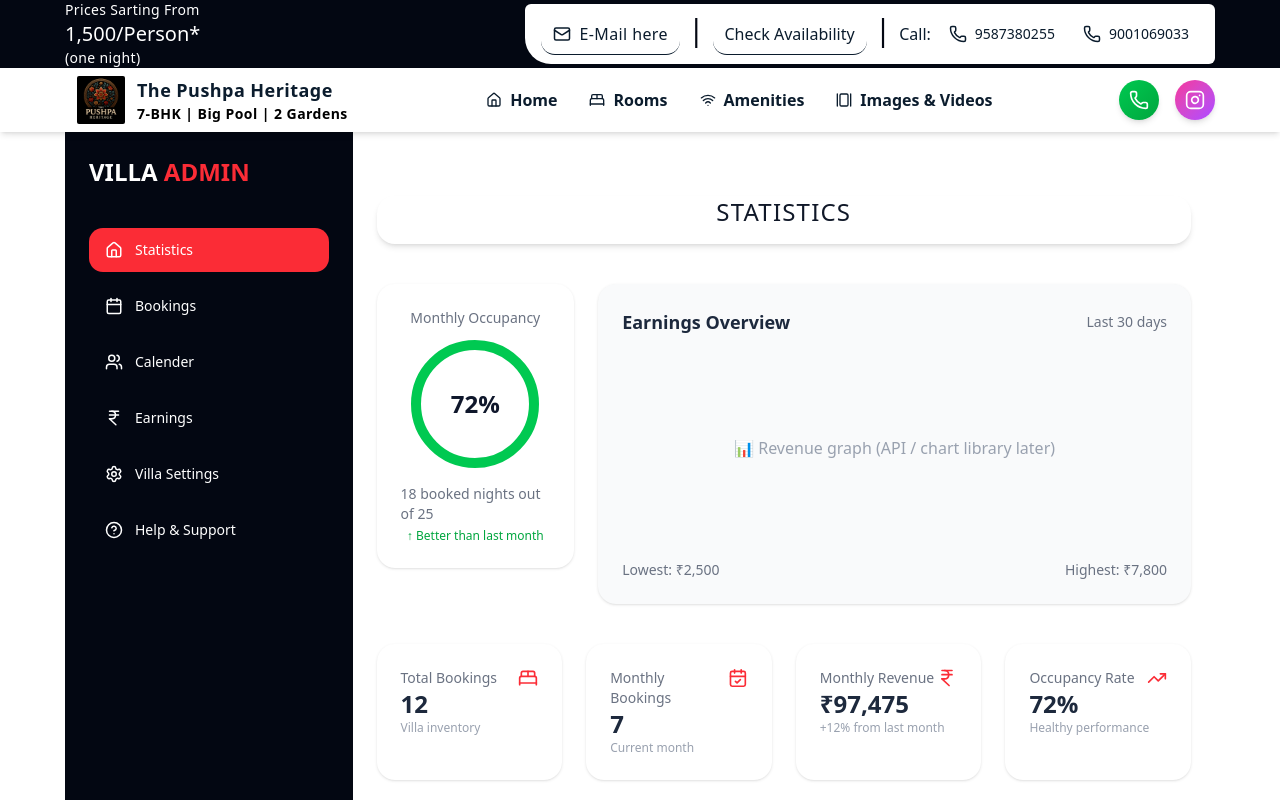
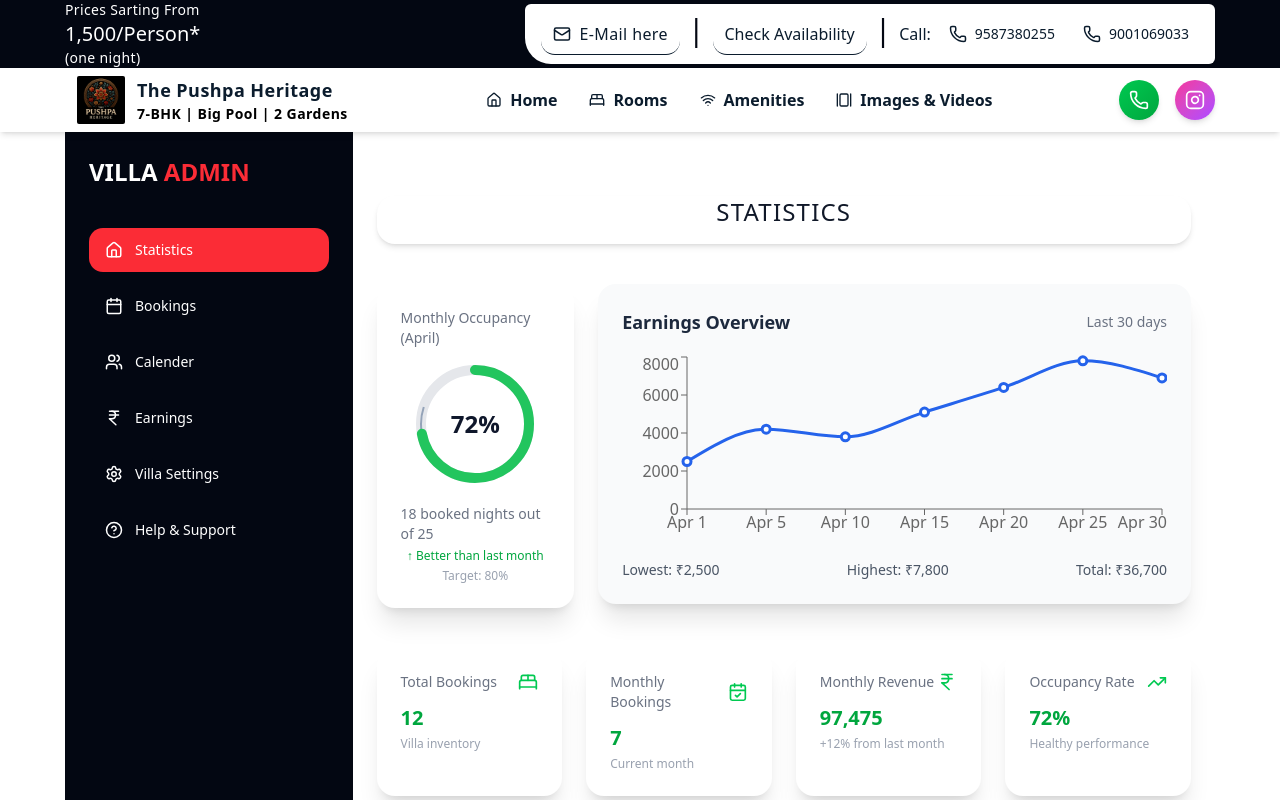
Before and after one commit to vikramedits/villa-my-app, a Next.js app: page /admin/dashboard in a window 1280 px wide. Built offline with nearby package versions, Linux system fonts and the light colour scheme.

Commit message:
image and video section created

```diff
--- a/app/admin/dashboard/EarningsView.tsx
+++ b/app/admin/dashboard/EarningsView.tsx
@@ -1,22 +1,99 @@
 "use client";
 
+import {
+  LineChart,
+  Line,
+  XAxis,
+  YAxis,
+  Tooltip,
+  ResponsiveContainer,
+} from "recharts";
+import { useEffect, useState } from "react";
+
+interface Earning {
+  date: string;
+  amount: number;
+}
+
 export default function EarningsOverview() {
+  const [data, setData] = useState<Earning[]>([]);
+  const [loading, setLoading] = useState(true);
+
+  // 🔹 Dummy data (API ke bad replace hoga)
+  const dummyData: Earning[] = [
+    { date: "Apr 1", amount: 2500 },
+    { date: "Apr 5", amount: 4200 },
+    { date: "Apr 10", amount: 3800 },
+    { date: "Apr 15", amount: 5100 },
+    { date: "Apr 20", amount: 6400 },
+    { date: "Apr 25", amount: 7800 },
+    { date: "Apr 30", amount: 6900 },
+  ];
+
+  useEffect(() => {
+    // 🔜 FUTURE API SETUP
+    const fetchEarnings = async () => {
+      try {
+        setLoading(true);
+
+        // 🔜 Replace this later
+        // const res = await fetch("/api/earnings");
+        // const json = await res.json();
+        // setData(json);
+
+        setData(dummyData); // for now
+      } catch (error) {
+        console.error("Failed to load earnings");
+      } finally {
+        setLoading(false);
+      }
+    };
+
+    fetchEarnings();
+  }, []);
+
+  const amounts = data.map((d) => d.amount);
+  const lowest = Math.min(...amounts);
+  const highest = Math.max(...amounts);
+  const total = amounts.reduce((a, b) => a + b, 0);
+
   return (
-    <div className="bg-gray-50 text-slate-800 rounded-2xl p-6 col-span-2 shadow-sm">
+    <div className="bg-gray-50 text-slate-800 rounded-2xl p-6 col-span-2 shadow-xl">
+      {/* HEADER */}
       <div className="flex justify-between items-center mb-4">
         <h2 className="font-semibold text-lg">Earnings Overview</h2>
-        <span className="text-sm text-gray-500 cursor-pointer">
-          Last 30 days
-        </span>
+        <span className="text-sm text-gray-500">Last 30 days</span>
       </div>
 
-      <div className="h-48 flex items-center justify-center text-gray-400">
-        📊 Revenue graph (API / chart library later)
+      {/* GRAPH */}
+      <div className="h-48">
+        {loading ? (
+          <div className="h-full flex items-center justify-center text-gray-400">
+            Loading chart...
+          </div>
+        ) : (
+          <ResponsiveContainer width="100%" height="100%">
+            <LineChart data={data}>
+              <XAxis dataKey="date" />
+              <YAxis />
+              <Tooltip />
+              <Line
+                type="monotone"
+                dataKey="amount"
+                stroke="#2563eb"
+                strokeWidth={3}
+                dot={{ r: 4 }}
+              />
+            </LineChart>
+          </ResponsiveContainer>
+        )}
       </div>
 
-      <div className="flex justify-between text-sm text-gray-500 mt-4">
-        <span>Lowest: ₹2,500</span>
-        <span>Highest: ₹7,800</span>
+      {/* STATS */}
+      <div className="flex justify-between text-sm text-gray-600 mt-4">
+        <span>Lowest: ₹{lowest.toLocaleString()}</span>
+        <span>Highest: ₹{highest.toLocaleString()}</span>
+        <span>Total: ₹{total.toLocaleString()}</span>
       </div>
     </div>
   );
--- a/app/admin/dashboard/MonthlyOccupancy.tsx
+++ b/app/admin/dashboard/MonthlyOccupancy.tsx
@@ -1,17 +1,170 @@
 "use client";
 
+import { useEffect, useState } from "react";
+
+interface OccupancyData {
+  month: string;
+  totalNights: number;
+  bookedNights: number;
+  lastMonthPercentage: number;
+  targetPercentage: number; // 🔥 NEW (e.g. 80%)
+}
+
 export default function MonthlyOccupancy() {
+  const [data, setData] = useState<OccupancyData | null>(null);
+  const [loading, setLoading] = useState(true);
+  const [animatedPercent, setAnimatedPercent] = useState(0);
+
+  // 🔹 Dummy data (API ke baad replace hoga)
+  const dummyData: OccupancyData = {
+    month: "April",
+    totalNights: 25,
+    bookedNights: 18,
+    lastMonthPercentage: 65,
+    targetPercentage: 80,
+  };
+
+  useEffect(() => {
+    const fetchOccupancy = async () => {
+      try {
+        setLoading(true);
+
+        // 🔜 FUTURE API MODE
+        // const res = await fetch("/api/occupancy");
+        // const json = await res.json();
+        // setData(json);
+
+        /*
+          🔜 Backend se data is format mein aayega:
+
+          {
+            "month": "April",
+            "totalNights": 30,
+            "bookedNights": 21,
+            "lastMonthPercentage": 68,
+            "targetPercentage": 80
+          }
+        */
+
+        setData(dummyData); // abhi dummy
+      } catch (err) {
+        console.error("Failed to load occupancy");
+      } finally {
+        setLoading(false);
+      }
+    };
+
+    fetchOccupancy();
+  }, []);
+
+  // 🔹 Percentage calculation
+  const percentage =
+    data ? Math.round((data.bookedNights / data.totalNights) * 100) : 0;
+
+  // 🔹 Animate percentage on load
+  useEffect(() => {
+    if (!data) return;
+
+    let start = 0;
+    const interval = setInterval(() => {
+      start += 1;
+      setAnimatedPercent(start);
+      if (start >= percentage) clearInterval(interval);
+    }, 15);
+
+    return () => clearInterval(interval);
+  }, [data, percentage]);
+
+  if (loading || !data) {
+    return (
+      <div className="bg-white rounded-2xl p-6 shadow-xl flex items-center justify-center text-gray-400">
+        Loading occupancy...
+      </div>
+    );
+  }
+
+  const isBetter = percentage >= data.lastMonthPercentage;
+
+  // 🔹 Circle math
+  const radius = 54;
+  const circumference = 2 * Math.PI * radius;
+  const progressOffset =
+    circumference - (animatedPercent / 100) * circumference;
+  const targetOffset =
+    circumference - (data.targetPercentage / 100) * circumference;
+
   return (
-    <div className="bg-white text-slate-800 rounded-2xl p-6 flex flex-col items-center shadow-sm">
-      <p className="text-gray-500 mb-3 text-sm">Monthly Occupancy</p>
+    <div className="bg-white text-slate-800 rounded-2xl p-6 flex flex-col items-center shadow-xl">
+      <p className="text-gray-500 mb-3 text-sm">
+        Monthly Occupancy ({data.month})
+      </p>
 
-      <div className="relative w-32 h-32 rounded-full border-10 border-green-500 flex items-center justify-center">
-        <span className="text-2xl font-bold text-slate-900">72%</span>
+      {/* CIRCULAR GRAPH */}
+      <div className="relative w-32 h-32 group">
+        <svg className="w-full h-full rotate-[-90deg]">
+          {/* Background */}
+          <circle
+            cx="64"
+            cy="64"
+            r={radius}
+            stroke="#e5e7eb"
+            strokeWidth="10"
+            fill="transparent"
+          />
+
+          {/* Target Ring (80%) */}
+          <circle
+            cx="64"
+            cy="64"
+            r={radius}
+            stroke="#94a3b8"
+            strokeWidth="2"
+            fill="transparent"
+            strokeDasharray={circumference}
+            strokeDashoffset={targetOffset}
+          />
+
+          {/* Progress Ring */}
+          <circle
+            cx="64"
+            cy="64"
+            r={radius}
+            stroke={isBetter ? "#22c55e" : "#ef4444"}
+            strokeWidth="10"
+            fill="transparent"
+            strokeDasharray={circumference}
+            strokeDashoffset={progressOffset}
+            strokeLinecap="round"
+          />
+        </svg>
+
+        {/* Percentage */}
+        <span className="absolute inset-0 flex items-center justify-center text-2xl font-bold text-slate-900">
+          {animatedPercent}%
+        </span>
+
+        {/* Tooltip */}
+        <div className="absolute -top-8 left-1/2 -translate-x-1/2 bg-black text-white text-xs px-2 py-1 rounded opacity-0 group-hover:opacity-100 transition">
+          {data.bookedNights} / {data.totalNights} nights
+        </div>
       </div>
 
-      <p className="text-gray-500 mt-4 text-sm">18 booked nights out of 25</p>
+      {/* DETAILS */}
+      <p className="text-gray-500 mt-4 text-sm">
+        {data.bookedNights} booked nights out of {data.totalNights}
+      </p>
 
-      <p className="text-xs text-green-600 mt-1">↑ Better than last month</p>
+      <p
+        className={`text-xs mt-1 ${
+          isBetter ? "text-green-600" : "text-red-600"
+        }`}
+      >
+        {isBetter ? "↑ Better" : "↓ Worse"} than last month
+      </p>
+
+      <p className="text-xs text-gray-400 mt-1">
+        Target: {data.targetPercentage}%
+      </p>
     </div>
   );
 }
--- a/app/admin/dashboard/RecentBookings.tsx
+++ b/app/admin/dashboard/RecentBookings.tsx
@@ -7,7 +7,7 @@ export default function RecentBookings() {
   const [openId, setOpenId] = useState<number | null>(null);
 
   return (
-    <div className="bg-white text-gray-950 rounded-2xl p-3 md:p-6 shadow-sm">
+    <div className="bg-white text-gray-950 rounded-2xl p-3 md:p-6 shadow-xl">
       <div className="flex justify-between mb-3 md:mb-6">
         <h2 className="font-semibold text-lg">Recent Bookings</h2>
         <span className="text-sm text-red-500 cursor-pointer">View all</span>
--- a/app/admin/dashboard/StatisticsView.tsx
+++ b/app/admin/dashboard/StatisticsView.tsx
@@ -1,29 +1,48 @@
 "use client";
 
-import { useState } from "react";
+import { useState, useEffect } from "react";
 import WhiteStatCard from "./WhiteStatCard";
-import Modal from "./components/Modal"; // import your modal
+import Modal from "./components/Modal";
 import RecentBookings from "./RecentBookings";
 import MonthlyOccupancy from "./MonthlyOccupancy";
 import EarningsOverview from "./EarningsView";
-import {
-  BedDouble,
-  CalendarCheck,
-  TrendingUp,
-  IndianRupee,
-} from "lucide-react";
+import { BedDouble, CalendarCheck, TrendingUp, IndianRupee } from "lucide-react";
+import CountUp from "react-countup"; // ✅ animated numbers
+
+interface Stat {
+  title: string;
+  value: number | string;
+  icon: any;
+  info: string;
+  highlight?: boolean;
+  trend?: "up" | "down";
+  details: React.ReactNode;
+}
 
 export default function StatisticsView() {
-  const [selectedCard, setSelectedCard] = useState<any>(null);
+  const [stats, setStats] = useState<Stat[]>([]);
+  const [loading, setLoading] = useState(true);
+  const [selectedCard, setSelectedCard] = useState<Stat | null>(null);
 
-  // Data for cards with their unique modal details
-  const stats = [
+  // ==================== Fetch Stats (Future API) ====================
+  useEffect(() => {
+    const fetchStats = async () => {
+      setLoading(true);
+      try {
+        // 🔜 FUTURE API integration
+        // const res = await fetch("/api/stats");
+        // const data = await res.json();
+        // setStats(data);
+
+        // 🔹 Dummy data for now
+        setStats([
           {
             title: "Total Bookings",
-      value: "12",
+            value: 12,
             icon: BedDouble,
             info: "Villa inventory",
-      highlight: false,
+            trend: "up",
+            highlight: true,
             details: (
               <div>
                 <p className="text-gray-700 font-semibold">All bookings:</p>
@@ -38,10 +57,11 @@ export default function StatisticsView() {
           },
           {
             title: "Monthly Bookings",
-      value: "7",
+            value: 7,
             icon: CalendarCheck,
             info: "Current month",
-      highlight: false,
+            trend: "up",
+            highlight: true,
             details: (
               <div>
                 <p className="text-gray-700 font-semibold">Bookings this month:</p>
@@ -55,10 +75,11 @@ export default function StatisticsView() {
           },
           {
             title: "Monthly Revenue",
-      value: "₹97,475",
+            value: 97475,
             icon: IndianRupee,
             info: "+12% from last month",
-      highlight: false,
+            trend: "up",
+            highlight: true,
             details: (
               <div>
                 <p className="text-gray-700 font-semibold">Revenue breakdown:</p>
@@ -72,10 +93,11 @@ export default function StatisticsView() {
           },
           {
             title: "Occupancy Rate",
-      value: "72%",
+            value: 72,
             icon: TrendingUp,
             info: "Healthy performance",
-      highlight: false,
+            trend: "up",
+            highlight: true,
             details: (
               <div>
                 <p className="text-gray-700 font-semibold">Occupancy details:</p>
@@ -87,14 +109,25 @@ export default function StatisticsView() {
               </div>
             ),
           },
-  ];
+        ]);
+      } catch (err) {
+        console.error("Failed to fetch stats", err);
+      } finally {
+        setLoading(false);
+      }
+    };
 
+    fetchStats();
+  }, []);
+
+  // ==================== Render ====================
   return (
     <div className="flex flex-col gap-3 md:gap-10 w-full pt-5 md:pt-10">
       <p className="text-center text-xl md:text-2xl tracking-wider uppercase text-gray-900 shadow-md pb-2 md:pb-4 font-bold md:font-medium rounded-2xl">
         Statistics
       </p>
-      {/* ============ Analytics ================ */}
+
+      {/* ===== Analytics: Occupancy + Earnings ===== */}
       <div className="grid grid-cols-1 md:flex gap-6">
         <div className="w-full md:w-1/4">
           <MonthlyOccupancy />
@@ -103,24 +136,43 @@ export default function StatisticsView() {
           <EarningsOverview />
         </div>
       </div>
-      {/* ================= cards ==================== */}
+
+      {/* ===== Stat Cards ===== */}
       <div className="grid grid-cols-1 md:grid-cols-4 gap-3 md:gap-6">
-        {stats.map((stat) => (
+        {loading ? (
+          <p className="text-gray-400 text-center col-span-4">Loading stats...</p>
+        ) : (
+          stats.map((stat) => (
             <WhiteStatCard
               key={stat.title}
               title={stat.title}
-            value={stat.value}
               icon={stat.icon}
               info={stat.info}
               highlight={stat.highlight}
               onClick={() => setSelectedCard(stat)}
-          />
-        ))}
+            >
+              {/* 🔹 Animated number */}
+              <span
+                className={`text-xl font-bold ${
+                  stat.trend === "up" ? "text-green-600" : "text-red-600"
+                }`}
+              >
+                {typeof stat.value === "number" ? (
+                  <CountUp end={stat.value} duration={1.5} separator="," />
+                ) : (
+                  stat.value
+                )}
+                {stat.title === "Occupancy Rate" ? "%" : ""}
+              </span>
+            </WhiteStatCard>
+          ))
+        )}
       </div>
 
+      {/* ===== Recent Bookings ===== */}
       <RecentBookings />
 
-      {/* ================ Modal for card details =================== */}
+      {/* ===== Modal for card details ===== */}
       {selectedCard && (
         <Modal
           isOpen={!!selectedCard}
--- a/app/admin/dashboard/WhiteStatCard.tsx
+++ b/app/admin/dashboard/WhiteStatCard.tsx
@@ -7,6 +7,7 @@ interface WhiteStatCardProps {
   info?: string;
   highlight?: boolean;
   onClick?: () => void; // click handler for opening modal
+  children?: React.ReactNode; // 🔹 support animated/custom value
 }
 
 export default function WhiteStatCard({
@@ -16,20 +17,24 @@ export default function WhiteStatCard({
   info,
   highlight,
   onClick,
+  children,
 }: WhiteStatCardProps) {
   return (
     <div
       onClick={onClick}
-      className={`bg-white text-slate-800 rounded-2xl p-6 shadow cursor-pointer transition-transform hover:scale-105 ${
-        highlight ? "ring-2 ring-red-500" : ""
+      className={`bg-white text-slate-800 rounded-2xl p-6  shadow-xl cursor-pointer transition-transform hover:scale-105 ${
+        highlight ? "" : ""
       }`}
     >
-      <div className="flex justify-between">
+      <div className="flex justify-between items-center mb-2">
         <p className="text-sm text-gray-500">{title}</p>
-        <Icon className="text-red-500" size={20} />
+        <Icon className="text-green-500" size={20} />
       </div>
-      <p className="text-2xl font-bold">{value}</p>
-      <p className="text-xs text-gray-400">{info}</p>
+
+      {/* 🔹 Show animated/custom children if passed */}
+      <p className="text-2xl font-bold">{children ? children : value}</p>
+
+      {info && <p className="text-xs text-gray-400 mt-1">{info}</p>}
     </div>
   );
 }
--- a/package.json
+++ b/package.json
@@ -25,10 +25,12 @@
     "mongoose": "^9.1.5",
     "next": "16.1.1",
     "react": "19.2.3",
+    "react-countup": "^6.5.3",
     "react-day-picker": "^9.13.0",
     "react-dom": "19.2.3",
     "react-icons": "^5.5.0",
     "react-masonry-css": "^1.0.16",
+    "recharts": "^3.7.0",
     "swiper": "^12.0.3",
     "tailwind-merge": "^3.4.0",
     "uuid": "^13.0.0"
```
Also changed, not shown: app/admin/dashboard/components/bookingCalender.tsx (+111 -54 lines), 1 other file (tests, documents, lock files or other folders). Lines whose indentation alone changed are shown as unchanged.
